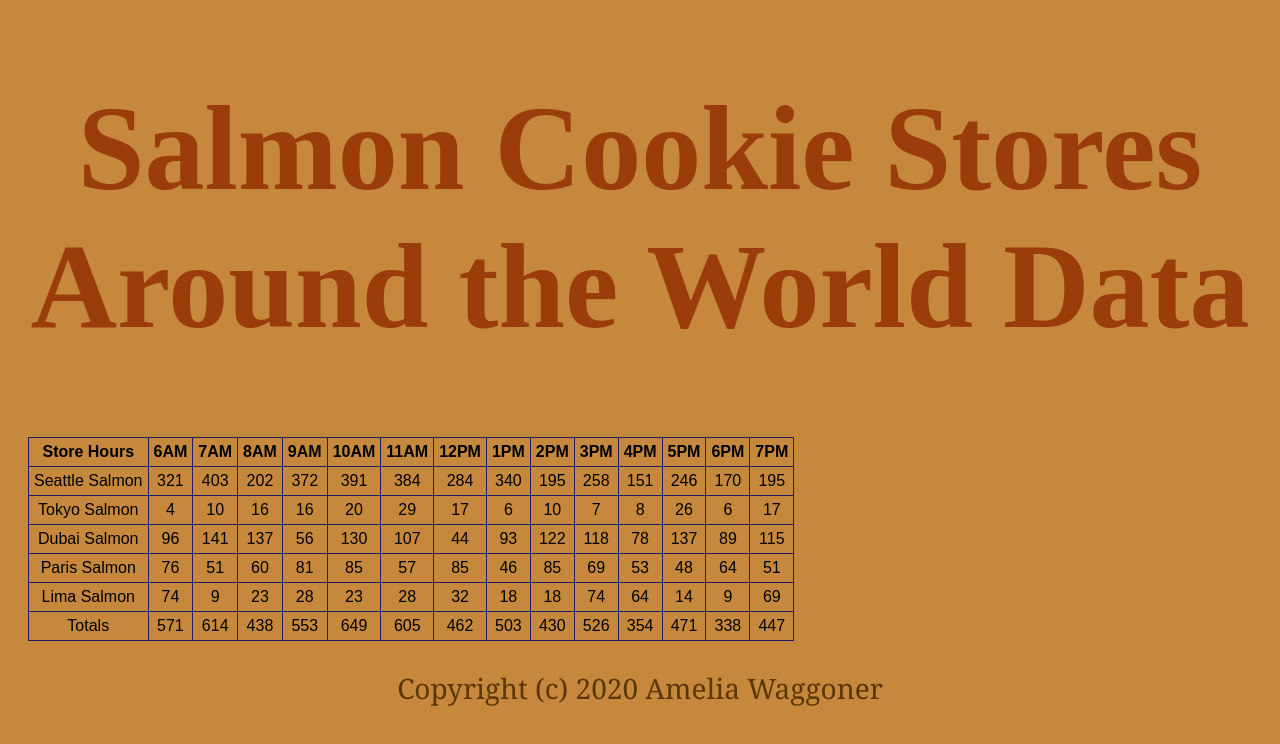
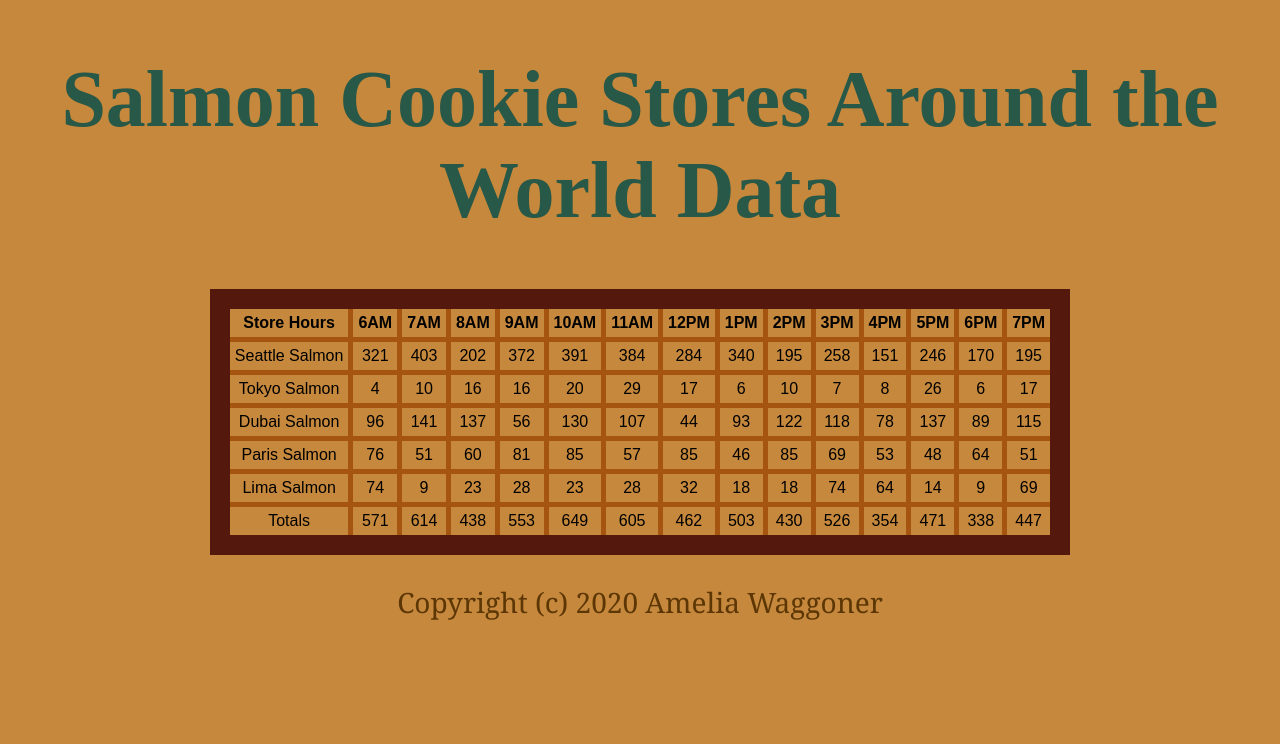
Before and after one commit to GoldenDog190/201-lab-salmon-cookies, a plain HTML site: page sales.html in a window 1280 px wide. Drawn offline with Linux system fonts and the light colour scheme.

Commit message:
added more css to sales page

```diff
--- a/sales.html
+++ b/sales.html
@@ -2,13 +2,13 @@
 <html>
 
   <head>
-    <title>About Amelia</title>
+    <title>Salmon Cookie Sales Page</title>
     <link href="style.css" type="text/css" rel="stylesheet" />
   </head>
 
   <body>
-    <header>
-    <h1 class>Salmon Cookie Stores Around the World Data</h1>
+    <header class="saleh1">
+    <h1>Salmon Cookie Stores Around the World Data</h1>
   </header>
 
   <main>
--- a/style.css
+++ b/style.css
@@ -92,12 +92,21 @@ color:rgb(92, 55, 5);
   color: rgb(216, 83, 12);
 }
 
+.saleh1{
+font-family: 'Tangerine', serif;
+text-align: center;
+font-weight: bold;
+font-size: 40px;
+color: rgb(40, 88, 71);
+}
+
 table {
-  border: solid #201d64 1px;
+  border: solid #54190c 20px;
   border-collapse: collapse;
-  margin: 20px;
+  margin-left: auto;
+  margin-right: auto;
 }
 th, td {
-  border: solid #201d64 1px;
+  border: solid #a5550f 5px;
   padding: 5px;
 }
```
